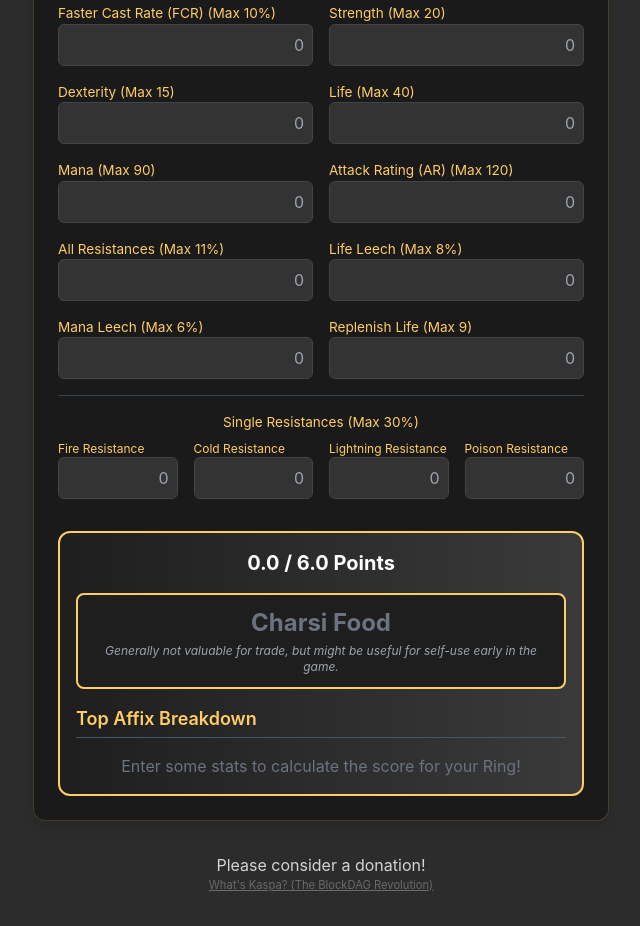
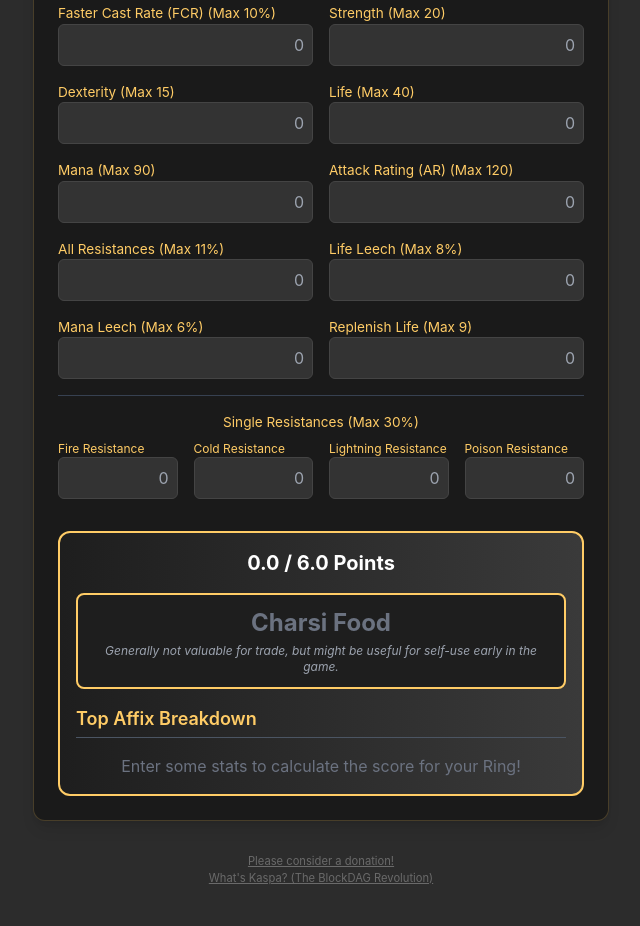
Before and after one commit to grandpayri/d2-item-scorer, a plain HTML site: page index.html in a window 1280 px wide. Shown: the part 234-1160 px from the top of the page, without its empty margins (319-959 px from the left). Drawn offline with nearby package versions, Linux system fonts and the light colour scheme.

Commit message:
Update index.html

```diff
--- a/index.html
+++ b/index.html
@@ -370,7 +370,7 @@
 
     <!-- Kaspa Links -->
     <div class="mt-8 text-center w-full max-w-xl">
-	 <a href="https://explorer.kaspa.org/addresses/kaspa:qp4m9g70d7vpsjnmhftg90967x6h9290k424j259837m5g6w902h7s60q9w7s?page=1">Please consider a donation!</a></p>
+	 <a href="https://explorer.kaspa.org/addresses/kaspa:qp4m9g70d7vpsjnmhftg90967x6h9290k424j259837m5g6w902h7s60q9w7s?page=1" target="_blank" class="kaspa-link underline block">Please consider a donation!</a></p>
 
         </a>
         <a href="https://kaspa.org/" target="_blank" class="kaspa-link underline block">
```
